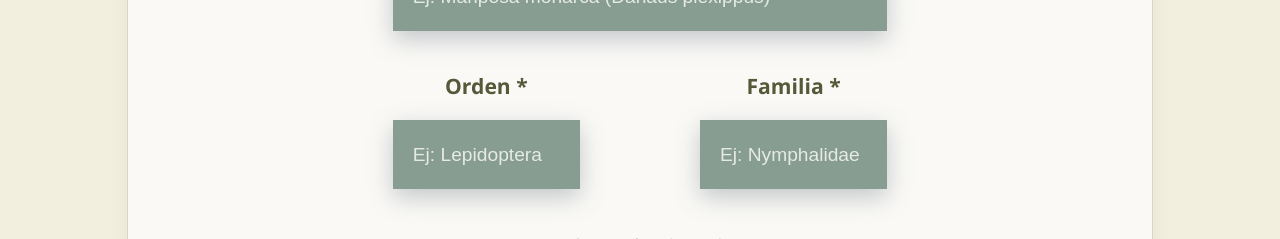
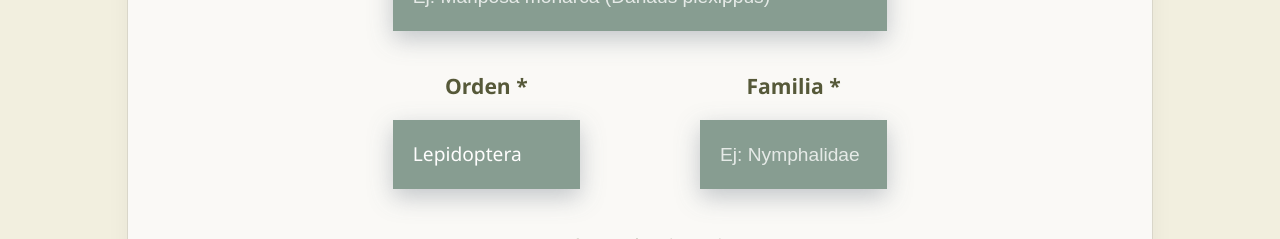
Before and after one commit to irinatiron/polinizadores-america-mariposas, a React (Vite) app: page /new-butterfly in a window 1280 px wide. Shown: the part 2020-2259 px from the top of the page. Built offline with nearby package versions, Linux system fonts and the light colour scheme; a web font is replaced by a local one.

Commit message:
feat(FormCreate): make order field default to Lepidoptera and non-editable (#5)

```diff
--- a/src/components/FormCreate.jsx
+++ b/src/components/FormCreate.jsx
@@ -4,7 +4,7 @@ import './FormCreate.css';
 const Form = ({ onSubmit }) => {
   const [formData, setFormData] = useState({ // Se crea un estado local llamado formData con los valores del formulario
     name: '', // Valores iniciales como cadena vacía
-    order: '',
+    order: 'Lepidoptera', // Todas las mariposas son del orden Lepidoptera así que no dejamos al usuario modificar este campo
     family: '',
     color: '',
     size: '',
@@ -30,7 +30,7 @@ const Form = ({ onSubmit }) => {
     await onSubmit(formData); // Llamada a la función onSubmit
     setFormData({ // Tras enviar el formulario correctamente lo reinicia vacío
       name: '',
-      order: '',
+      order: 'Lepidoptera',
       family: '',
       color: '',
       size: '',
@@ -54,7 +54,11 @@ const Form = ({ onSubmit }) => {
         </div>
         <div className="form-group" id='order-group'>
           <label htmlFor="input-order">Orden *</label>
-          <input type="text" id="input-order" name="order" value={formData.order} onChange={handleChange} placeholder='Ej: Lepidoptera' required />
+          {/* <input type="text" id="input-order" name="order" value={formData.order} onChange={handleChange} placeholder='Ej: Lepidoptera' required /> */}
+
+          <input type="text" id="input-order" name="order" value={formData.order} readOnly />
+
+
         </div>
         <div className="form-group" id='family-group'>
           <label htmlFor="input-family">Familia *</label>
```
